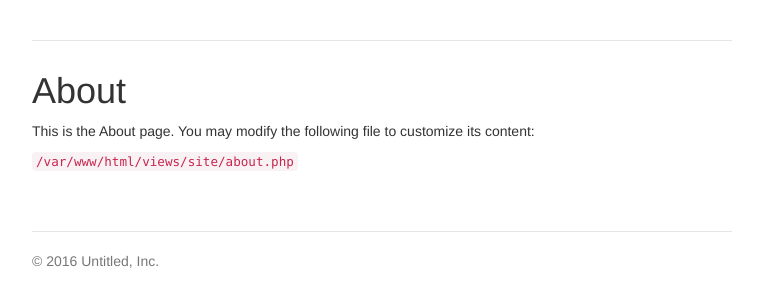
After one commit to legacy83/yii1-minimal, a Yii app: template views/site/about.php in a window 1280 px wide. The commit adds this page. Shown: the top 307 px of the page, without its empty margins (258-1021 px from the left). Run offline with PHP 8.4 and a stand-in for Yii, Linux system fonts and the light colour scheme; the template is opened without the code that fills it, so the values that code supplies are empty; some libraries are stand-ins or nearby versions.

Commit message:
refactoring of views and layout done

```diff
--- a/controllers/SiteController.php
+++ b/controllers/SiteController.php
@@ -10,4 +10,9 @@ class SiteController extends CController
     {
         $this->render( 'index' );
     }
+
+    public function actionAbout()
+    {
+        $this->render( 'about' );
+    }
 }
--- a/views/layouts/main.php
+++ b/views/layouts/main.php
@@ -1,59 +1,39 @@
-<?php /* @var $this Controller */ ?>
+<?php /* @var $this CController */ ?>
 <!DOCTYPE html>
 <html>
 <head>
     <meta http-equiv="Content-Type" content="text/html; charset=utf-8">
+    <meta name="viewport" content="width=device-width, initial-scale=1">
     <meta name="language" content="en">
-
-    <!-- blueprint CSS framework -->
-    <link rel="stylesheet" type="text/css" href="<?php echo Yii::app()->request->baseUrl; ?>/css/screen.css" media="screen, projection">
-    <link rel="stylesheet" type="text/css" href="<?php echo Yii::app()->request->baseUrl; ?>/css/print.css" media="print">
-    <!--[if lt IE 8]>
-    <link rel="stylesheet" type="text/css" href="<?php echo Yii::app()->request->baseUrl; ?>/css/ie.css" media="screen, projection">
-    <![endif]-->
-
-    <link rel="stylesheet" type="text/css" href="<?php echo Yii::app()->request->baseUrl; ?>/css/main.css">
-    <link rel="stylesheet" type="text/css" href="<?php echo Yii::app()->request->baseUrl; ?>/css/form.css">
-
+    <link rel="stylesheet" type="text/css" href="https://maxcdn.bootstrapcdn.com/bootstrap/3.3.7/css/bootstrap.css">
+    <link rel="stylesheet" type="text/css" href="<?php echo Yii::app()->request->baseUrl; ?>/resources/style.css">
     <title><?php echo CHtml::encode( $this->pageTitle ); ?></title>
 </head>
 
 <body>
 
-<div class="container" id="page">
-
-    <div id="header">
-        <div id="logo"><?php echo CHtml::encode( Yii::app()->name ); ?></div>
-    </div><!-- header -->
-
-    <div id="mainmenu">
-        <?php $this->widget( 'zii.widgets.CMenu', array(
-            'items' => array(
-                array( 'label' => 'Home', 'url' => array( '/site/index' ) ),
-                array( 'label' => 'About', 'url' => array( '/site/page', 'view' => 'about' ) ),
-                array( 'label' => 'Contact', 'url' => array( '/site/contact' ) ),
-                array( 'label' => 'Login', 'url' => array( '/site/login' ), 'visible' => Yii::app()->user->isGuest ),
-                array( 'label' => 'Logout (' . Yii::app()->user->name . ')', 'url' => array( '/site/logout' ), 'visible' => !Yii::app()->user->isGuest )
-            ),
-        ) ); ?>
-    </div><!-- mainmenu -->
-    <?php if ( isset( $this->breadcrumbs ) ): ?>
-        <?php $this->widget( 'zii.widgets.CBreadcrumbs', array(
-            'links' => $this->breadcrumbs,
-        ) ); ?><!-- breadcrumbs -->
-    <?php endif ?>
+<div class="container">
+    <div class="header clearfix">
+        <nav>
+            <?php $this->widget( 'zii.widgets.CMenu', array(
+                'htmlOptions' => array( 'class' => 'nav nav-pills pull-right' ),
+                'items' => array(
+                    array( 'label' => 'Home', 'url' => array( '/site/index' ) ),
+                    array( 'label' => 'About', 'url' => array( '/site/about' ) ),
+                ),
+            ) ); ?>
+        </nav>
+        <h3 class="text-muted">
+            <?php echo CHtml::encode( Yii::app()->name ); ?>
+        </h3>
+    </div>
 
     <?php echo $content; ?>
 
-    <div class="clear"></div>
-
-    <div id="footer">
-        Copyright &copy; <?php echo date( 'Y' ); ?> by My Company.<br/>
-        All Rights Reserved.<br/>
-        <?php echo Yii::powered(); ?>
-    </div><!-- footer -->
-
-</div><!-- page -->
+    <footer class="footer">
+        <p>&copy; <?php echo date( 'Y' ); ?> Untitled, Inc.</p>
+    </footer>
+</div>
 
 </body>
 </html>
--- /dev/null
+++ b/views/site/about.php
@@ -0,0 +1,11 @@
+<?php
+/* @var $this CController */
+
+$this->pageTitle = Yii::app()->name . ' - About';
+?>
+
+<h1>About</h1>
+
+<p>This is the About page. You may modify the following file to customize its content:</p>
+
+<code><?php echo __FILE__; ?></code>
```
Also changed, not shown: views/site/index.php (+27 -12 lines).
